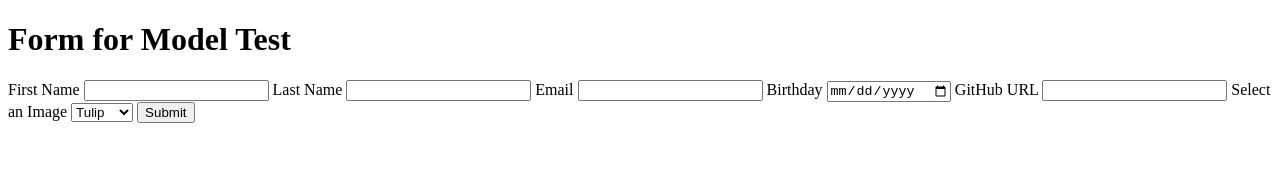
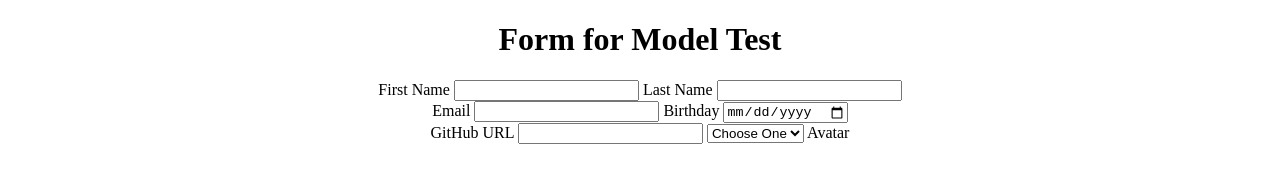
Before and after one commit to BobbieO/Angular-Test, a plain HTML site: page public/model-test.html in a window 1280 px wide. Drawn offline with nearby package versions, Linux system fonts and the light colour scheme.

Commit message:
Added divs and css for spacing. Images still not showing.

```diff
--- /dev/null
+++ b/public/css/modelTest.css
@@ -0,0 +1,7 @@
+body {
+    text-align: center;
+}
+
+.align {
+    display: inline-block;
+}
--- a/public/model-test.html
+++ b/public/model-test.html
@@ -4,38 +4,59 @@
     <meta charset="utf-8">
     <title>Model Test</title>
 
+  <!-- my css -->
+  <link rel="stylesheet" type="text/css" href="/css/modelTest.css">
+
 </head>
 <body>
+<div class="container">
     <h1>Form for Model Test</h1>
 
     <form novalidate>
 
+        <div class="row">
+            <div class="align">
                 <label for="first_name">First Name</label>
                 <input type="text" id="first_name" ng-model="user.firstName" name="first name">
+            </div>
 
+            <div class="align">
                 <label for="last_name">Last Name</label>
                 <input type="text" id="last_name" ng-model="user.lastName" name="last name">
+            </div>
+        </div>
 
+        <div class="row">
+            <div class="align">
                 <label for="email">Email</label>
                 <input type="email" id="email" ng-model="user.email" name="email">
+            </div>
 
+            <div class="align">
                 <label for="birthday">Birthday</label>
                 <input type="date" id="birthday" ng-model="user.birthday" name="birthday">
+            </div>
+        </div>
 
+        <div class="row">
+            <div class="align">
                 <label for="GitHub">GitHub URL</label>
                 <input type="text" id="GitHub" ng-model="user.gitHub" name="GitHub url">
+            </div>
 
-    <label for="avatars">Select an Image</label>
+            <div class="align">
                 <select name="avatars">
-        <option value="tulip"><img ng-src="{{'/img/flower2.jpg'}}">Tulip</option>
-        <option value="orchid"><img ng-src="{{'/img/flower3.jpg'}}">Orchid</option>
-        <option value="daisy"><img ng-src="{{'/img/flower4.jpg'}}">Daisy</option>
+                    <option value="" disabled selected>Choose One</option>
+                    <option value="" data-icon="/img/flower2.jpg" class="left circle">Tulip</option>
+                    <option value="orchid" data-icon="/img/flower3.jpg" class="left circle">Orchid</option>
+                    <option value="daisy" data-icon="/img/flower4.jpg" class="left circle">Daisy</option>
                 </select>
-    <input type="submit">
-
+                <label>Avatar</label>
+            </div>
+        </div>
 
     </form>
-
+</div>
 
     <script src="https://ajax.googleapis.com/ajax/libs/angularjs/1.5.6/angular.min.js"></script>
 
```
Lines whose indentation alone changed are shown as unchanged.
